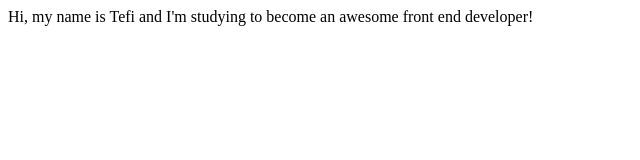
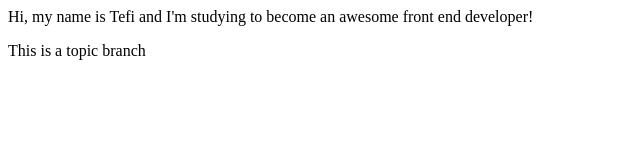
Before and after one commit to tefisaravia/tefi-saravia, a plain HTML site: page index.html in a window 1280 px wide. Shown: the whole page, without its empty margins (0-640 px from the left). Drawn offline with Linux system fonts and the light colour scheme.

Commit message:
Additional message

```diff
--- a/index.html
+++ b/index.html
@@ -1 +1,2 @@
 <p>Hi, my name is Tefi and I'm studying to become an awesome front end developer!</p>
+<p>This is a topic branch</p>
```
